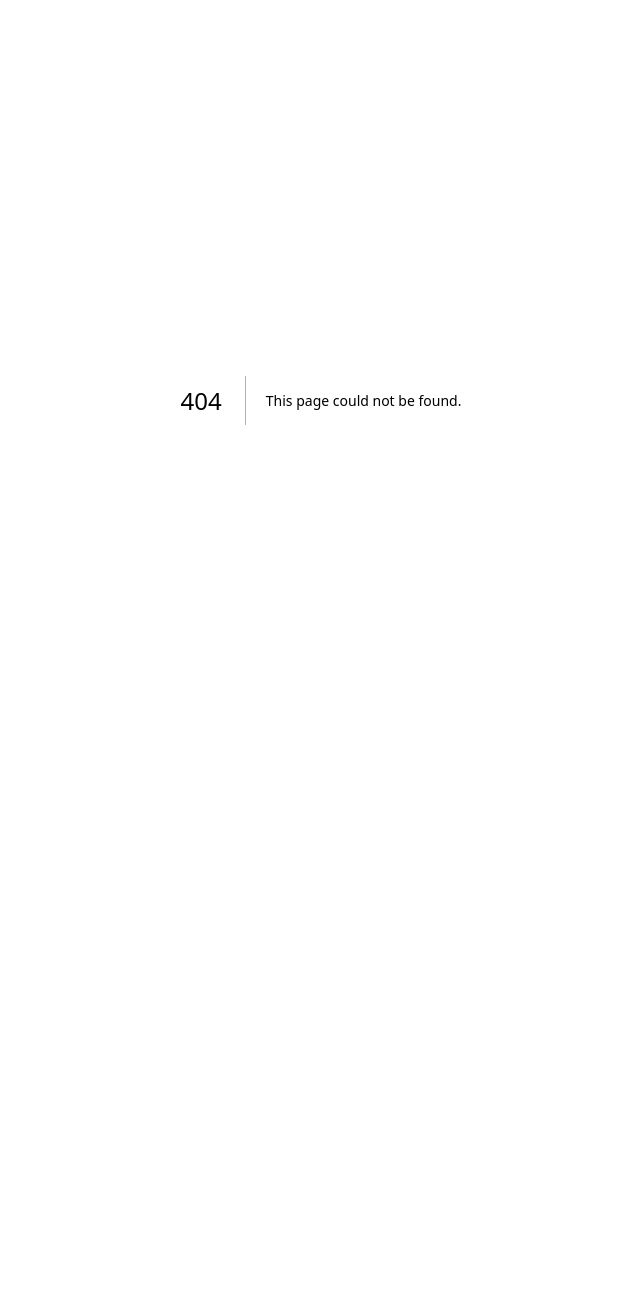
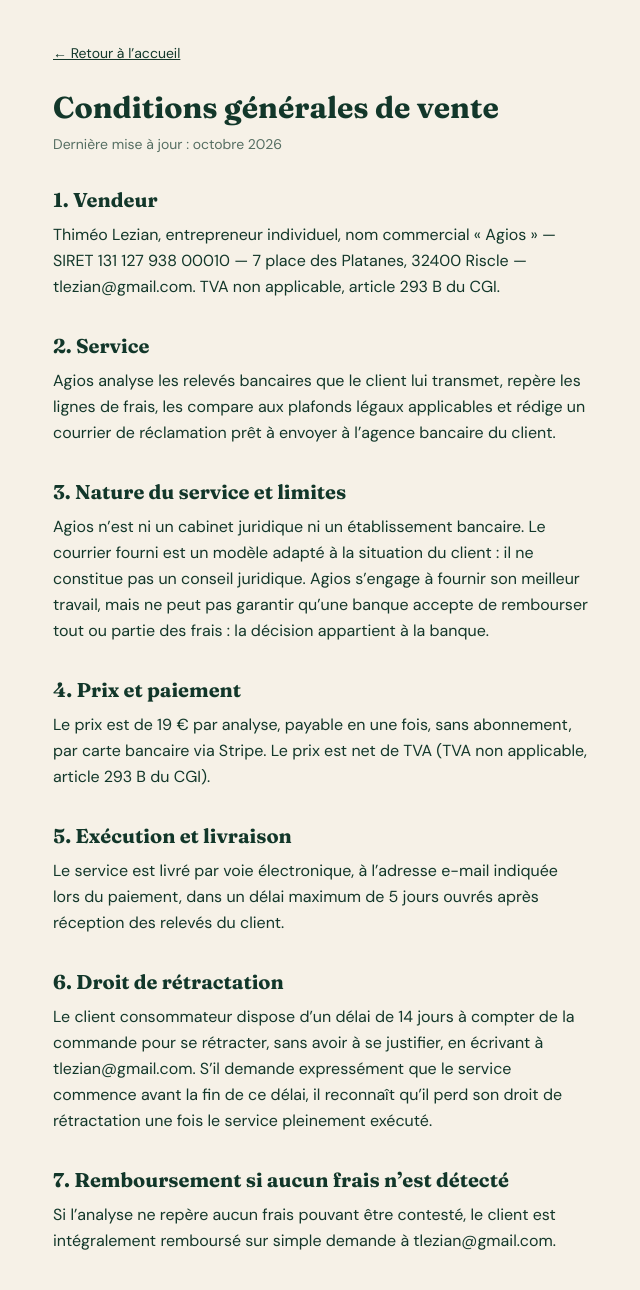
Before and after one commit to Thimz10/agios, a Next.js app: page /cgv in a window 1280 px wide. Before the commit this address had no page. Shown: the top 1290 px of the page, without its empty margins (319-959 px from the left). Before the commit the page ends 800 px from the top, so only its background shows below. Built offline with nearby package versions, Linux system fonts and the light colour scheme.

Commit message:
Add terms and conditions page for Agios service
This file contains the terms and conditions for the service offered by Agios, detailing the vendor information, service nature, pricing, execution, customer obligations, and legal aspects.

```diff
--- /dev/null
+++ b/app/cgv/page.tsx
@@ -0,0 +1,103 @@
+import type { Metadata } from "next";
+
+export const metadata: Metadata = {
+  title: "Conditions générales de vente — Agios",
+};
+
+const h2 =
+  "mt-8 font-[family-name:var(--font-fraunces)] text-xl font-bold";
+
+export default function CGV() {
+  return (
+    <main className="mx-auto max-w-xl px-5 py-10 leading-relaxed">
+      <a href="/" className="text-sm underline">
+        ← Retour à l’accueil
+      </a>
+      <h1 className="mt-6 font-[family-name:var(--font-fraunces)] text-3xl font-bold">
+        Conditions générales de vente
+      </h1>
+      <p className="mt-2 text-sm opacity-70">Dernière mise à jour : octobre 2026</p>
+
+      <h2 className={h2}>1. Vendeur</h2>
+      <p className="mt-2">
+        Thiméo Lezian, entrepreneur individuel, nom commercial « Agios » — SIRET
+        131 127 938 00010 — 7 place des Platanes, 32400 Riscle — tlezian@gmail.com.
+        TVA non applicable, article 293 B du CGI.
+      </p>
+
+      <h2 className={h2}>2. Service</h2>
+      <p className="mt-2">
+        Agios analyse les relevés bancaires que le client lui transmet, repère les
+        lignes de frais, les compare aux plafonds légaux applicables et rédige un
+        courrier de réclamation prêt à envoyer à l’agence bancaire du client.
+      </p>
+
+      <h2 className={h2}>3. Nature du service et limites</h2>
+      <p className="mt-2">
+        Agios n’est ni un cabinet juridique ni un établissement bancaire. Le
+        courrier fourni est un modèle adapté à la situation du client : il ne
+        constitue pas un conseil juridique. Agios s’engage à fournir son meilleur
+        travail, mais ne peut pas garantir qu’une banque accepte de rembourser tout
+        ou partie des frais : la décision appartient à la banque.
+      </p>
+
+      <h2 className={h2}>4. Prix et paiement</h2>
+      <p className="mt-2">
+        Le prix est de 19 € par analyse, payable en une fois, sans abonnement, par
+        carte bancaire via Stripe. Le prix est net de TVA (TVA non applicable,
+        article 293 B du CGI).
+      </p>
+
+      <h2 className={h2}>5. Exécution et livraison</h2>
+      <p className="mt-2">
+        Le service est livré par voie électronique, à l’adresse e-mail indiquée lors
+        du paiement, dans un délai maximum de 5 jours ouvrés après réception des
+        relevés du client.
+      </p>
+
+      <h2 className={h2}>6. Droit de rétractation</h2>
+      <p className="mt-2">
+        Le client consommateur dispose d’un délai de 14 jours à compter de la
+        commande pour se rétracter, sans avoir à se justifier, en écrivant à
+        tlezian@gmail.com. S’il demande expressément que le service commence
+        avant la fin de ce délai, il reconnaît qu’il perd son droit de rétractation
+        une fois le service pleinement exécuté.
+      </p>
+
+      <h2 className={h2}>7. Remboursement si aucun frais n’est détecté</h2>
+      <p className="mt-2">
+        Si l’analyse ne repère aucun frais pouvant être contesté, le client est
+        intégralement remboursé sur simple demande à tlezian@gmail.com.
+      </p>
+
+      <h2 className={h2}>8. Obligations du client</h2>
+      <p className="mt-2">
+        Le client transmet des relevés qui le concernent, complets et lisibles, et
+        garantit l’exactitude des informations fournies. Il reste responsable de
+        l’envoi du courrier à sa banque.
+      </p>
+
+      <h2 className={h2}>9. Données personnelles</h2>
+      <p className="mt-2">
+        Les données sont traitées conformément à la{" "}
+        <a href="/confidentialite" className="underline">
+          politique de confidentialité
+        </a>
+        .
+      </p>
+
+      <h2 className={h2}>10. Médiation de la consommation</h2>
+      <p className="mt-2">
+        En cas de litige, le client peut, après une réclamation écrite restée sans
+        réponse satisfaisante, recourir gratuitement au médiateur de la
+        consommation : [À COMPLÉTER : nom et coordonnées du médiateur].
+      </p>
+
+      <h2 className={h2}>11. Droit applicable</h2>
+      <p className="mt-2">
+        Les présentes conditions sont soumises au droit français. Le client
+        consommateur peut saisir la juridiction du lieu où il demeure.
+      </p>
+    </main>
+  );
+}
```
